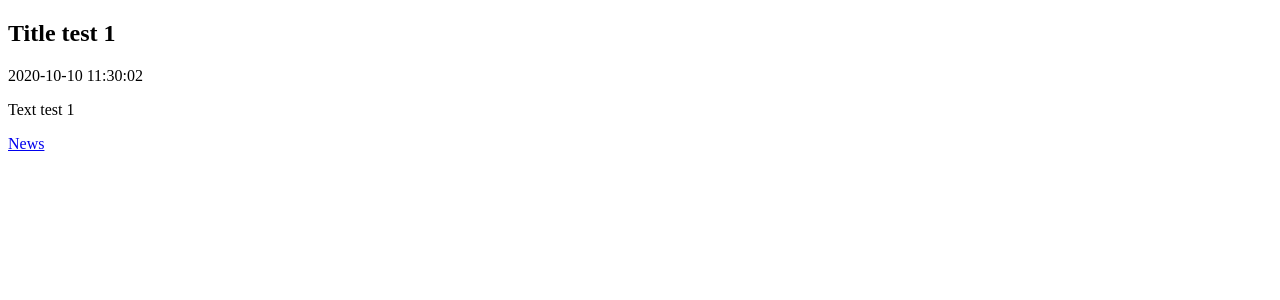
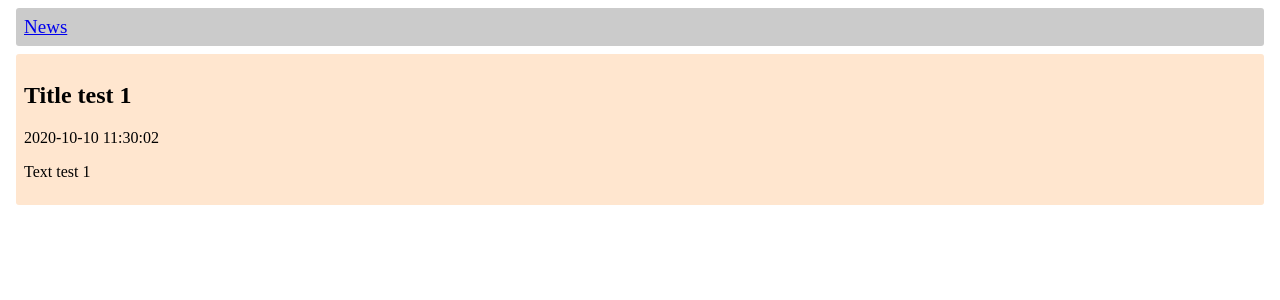
Before and after one commit to Iriday/HyperNews-Portal, a Django app: page /news/1/ in a window 1280 px wide. Shown: the top 300 px of the page. Run offline with Django 3.2, Linux system fonts and the light colour scheme.

Commit message:
feat: Style pages

```diff
--- a/HyperNews_Portal/settings.py
+++ b/HyperNews_Portal/settings.py
@@ -11,6 +11,7 @@ https://docs.djangoproject.com/en/3.1/ref/settings/
 """
 
 from pathlib import Path
+import os
 
 # Build paths inside the project like this: BASE_DIR / 'subdir'.
 BASE_DIR = Path(__file__).resolve().parent.parent
@@ -120,5 +121,7 @@ USE_TZ = True
 # https://docs.djangoproject.com/en/3.1/howto/static-files/
 
 STATIC_URL = '/static/'
+STATICFILES_DIRS = [os.path.join(BASE_DIR, 'static')]
+
 
 NEWS_JSON_PATH = "news/db/news.json"
--- a/HyperNews_Portal/urls.py
+++ b/HyperNews_Portal/urls.py
@@ -16,6 +16,8 @@ Including another URLconf
 from django.contrib import admin
 from django.urls import path, re_path
 from news.views import MainView, NewsArticleView, NewsView, CreateNewsArticleView
+from django.conf import settings
+from django.conf.urls.static import static
 
 urlpatterns = [
     path('admin/', admin.site.urls),
@@ -25,3 +27,4 @@ urlpatterns = [
     re_path('news/(?P<link>[0-9]+)/?', NewsArticleView.as_view()),
     path('', MainView.as_view())
 ]
+urlpatterns += static(settings.STATIC_URL)
--- a/news/templates/news/article.html
+++ b/news/templates/news/article.html
@@ -1,15 +1,21 @@
+{% load static %}
 <!DOCTYPE html>
 <html lang="en">
 <head>
     <meta charset="UTF-8">
     <title>Article</title>
+    <link rel="stylesheet" href="{% static 'css/base.css' %}">
 </head>
 <body>
-<div>
-    <h2>{{ article.title }}</h2>
-    <p>{{ article.created }}</p>
-    <p>{{ article.text }}</p>
+<header>
     <a target="_blank" href="/news/">News</a>
-</div>
+</header>
+<main>
+    <div class="main-container">
+        <h2>{{ article.title }}</h2>
+        <p>{{ article.created }}</p>
+        <p id="news-article-text">{{ article.text }}</p>
+    </div>
+</main>
 </body>
 </html>
--- /dev/null
+++ b/static/css/base.css
@@ -0,0 +1,26 @@
+.main-container, header {
+    padding: 8px;
+    margin: 8px;
+    border-radius: 3px;
+}
+
+.main-container {
+    background-color: #ffe6cf;
+}
+
+header {
+    background-color: #cbcbcb;
+    font-size: 19px;
+}
+
+input, textarea {
+    margin: 8px;
+}
+
+li {
+    font-size: 18px;
+}
+
+#news-article-text {
+    white-space: pre-wrap;
+}
```
Also changed, not shown: news/templates/news/create_article.html (+18 -7 lines), news/templates/news/news.html (+10 -4 lines).
